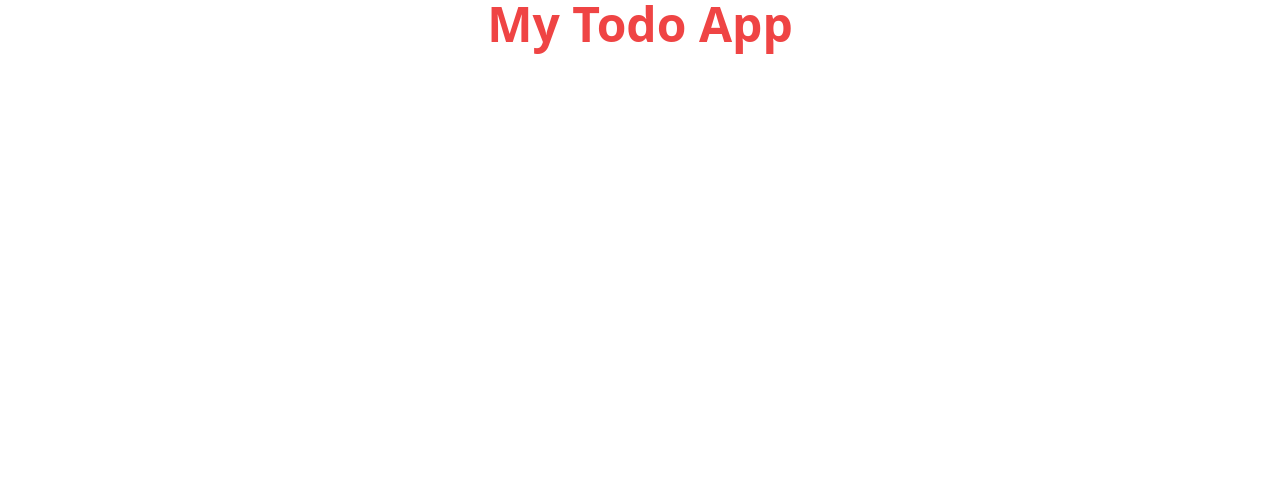
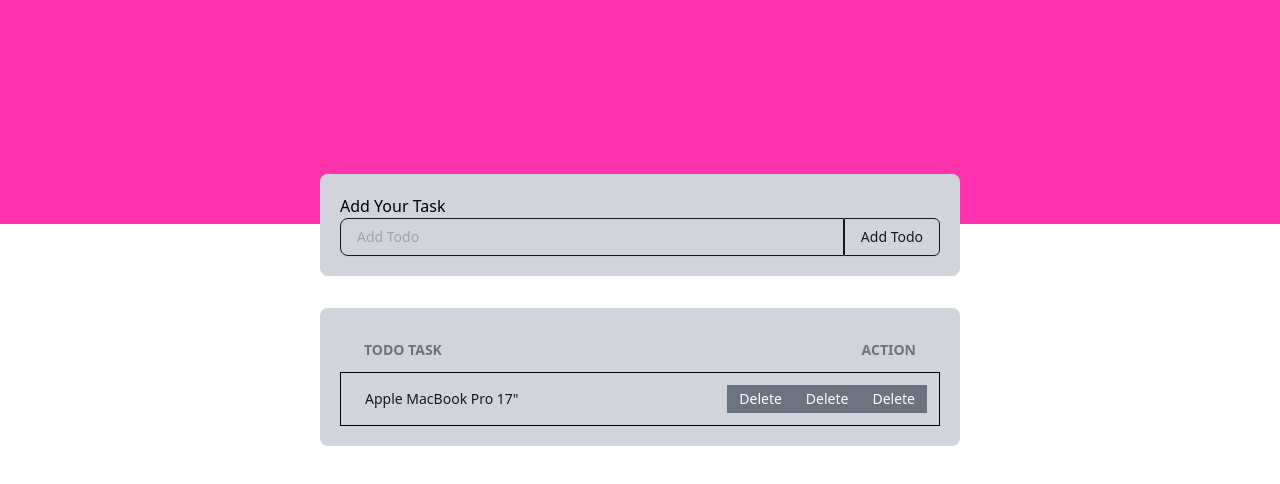
Before and after one commit to nazmul162001/todo-app-client, a React (Create React App) app: page / in a window 1280 px wide. Shown: the top 484 px of the page. Built offline with nearby package versions, Linux system fonts and the light colour scheme; the HTML template or start-up script is replaced by a standard one.

Commit message:
added todo app design

```diff
--- a/src/components/Homepage.js
+++ b/src/components/Homepage.js
@@ -1,9 +1,25 @@
 import React from 'react';
+import TodoTask from './TodoTask';
 
 const Homepage = () => {
   return (
-    <div>
-      <h1 className="text-center text-red-500 text-5xl font-bold">My Todo App</h1>
+    <div className="todo w-full mx-auto">
+      <div
+        style={{ background: '#FF33AE' }}
+        className="empty-box w-full h-56 bg-primary"
+      ></div>
+
+      <div className="add-todo w-4/5 md:w-1/2 mx-auto bg-gray-300 p-5 rounded-lg mt-[-50px]">
+        <form>
+          <label className='text-left' htmlFor="todo">Add Your Task</label>
+          <br />
+          <div class="inline-flex rounded-md shadow-sm w-full" role="group">
+            <input className='py-2 px-4 text-sm font-medium w-full text-gray-900 bg-transparent rounded-l-lg border border-gray-900 focus:z-10 focus:ring-2 focus:ring-gray-500 focus:bg-gray-900 focus:text-white dark:border-white dark:text-white dark:hover:text-white dark:hover:bg-gray-700 dark:focus:bg-gray-700' type="text" name="todo" id="todo" placeholder='Add Todo' />
+            <input className='py-2 px-4 text-sm font-medium text-gray-900 bg-transparent rounded-r-md border border-gray-900 hover:bg-gray-900 hover:text-white focus:z-10 focus:ring-2 focus:ring-gray-500 focus:bg-gray-900 focus:text-white dark:border-white dark:text-white dark:hover:text-white dark:hover:bg-gray-700 dark:focus:bg-gray-700' type="submit" value="Add Todo" />
+          </div>
+        </form>
+      </div>
+        <TodoTask />
     </div>
   );
 };
--- /dev/null
+++ b/src/components/TodoTask.js
@@ -0,0 +1,42 @@
+import React from 'react';
+
+const TodoTask = () => {
+  return (
+    <div class="relative overflow-x-auto w-4/5 md:w-1/2 mx-auto bg-gray-300 p-5 rounded-lg mt-8">
+      <table class="w-full text-sm text-left text-gray-500 dark:text-gray-400">
+        <thead class=" uppercase bg-gray-300 dark:bg-gray-700">
+          <tr className='flex justify-between'>
+            <th scope="col" class="px-6 py-3">
+              Todo Task
+            </th>
+            <th scope="col" class="px-6 py-3">
+              Action
+            </th>
+          </tr>
+        </thead>
+        <tbody>
+          <tr class="border-b dark:bg-gray-800 border-[1px] border-black flex justify-between">
+            <td
+              class="px-6 py-4 font-medium text-gray-900 dark:text-white whitespace-nowrap"
+            >
+              Apple MacBook Pro 17"
+            </td>
+            <td class="py-3 px-3 flex">
+              <button className="px-3 py-1 bg-gray-500 rounded-ls text-white">
+                Delete
+              </button>
+              <button className="px-3 py-1 bg-gray-500 rounded-ls text-white">
+                Delete
+              </button>
+              <button className="px-3 py-1 bg-gray-500 rounded-ls text-white">
+                Delete
+              </button>
+            </td>
+          </tr>
+        </tbody>
+      </table>
+    </div>
+  );
+};
+
+export default TodoTask;
--- a/tailwind.config.js
+++ b/tailwind.config.js
@@ -1,5 +1,5 @@
 module.exports = {
-  content: [
+    content: [
     "./src/**/*.{js,jsx,ts,tsx}",
   ],
 
```
